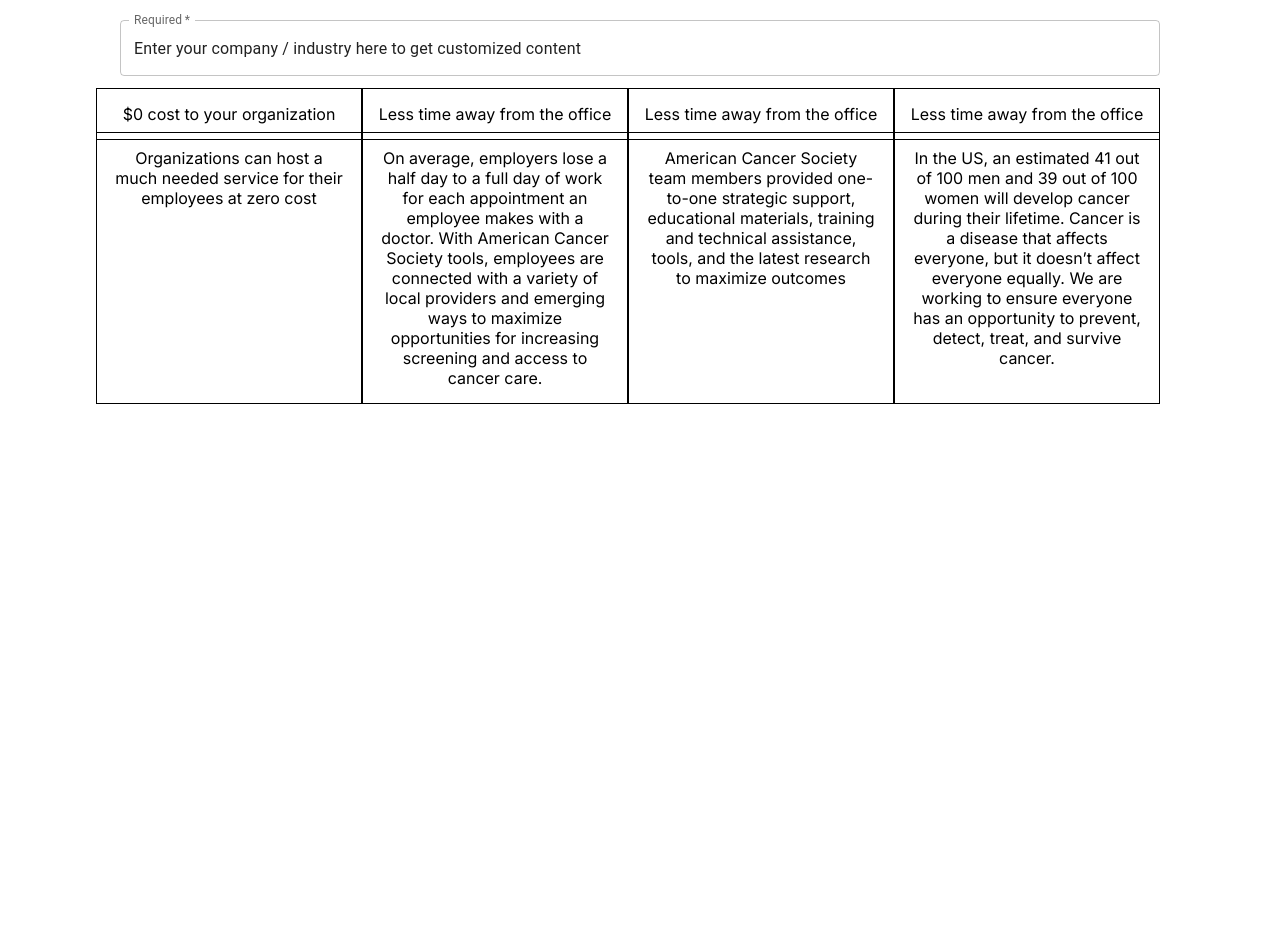
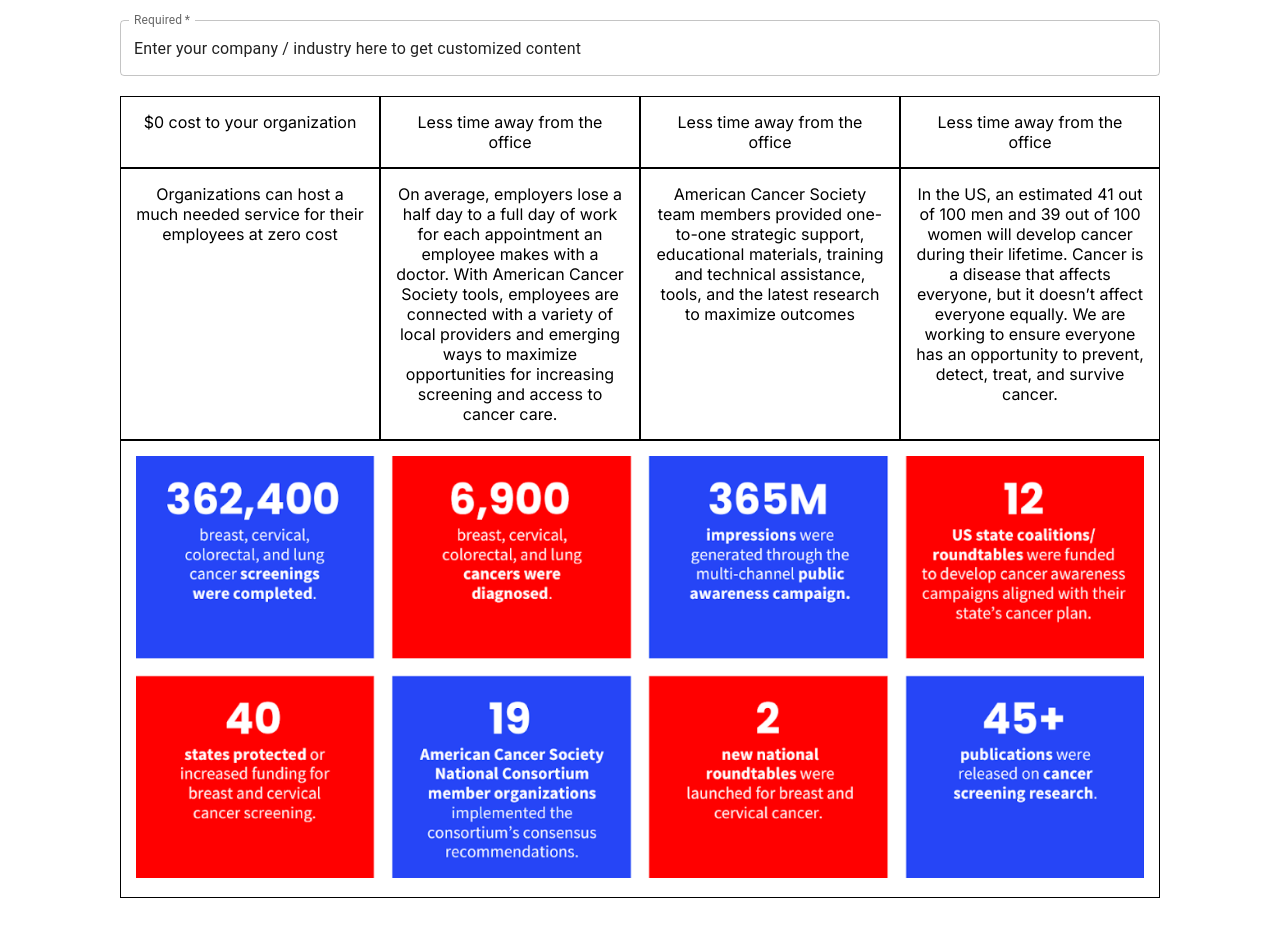
Before and after one commit to code-poets-acs/cancer-awareness-campaigns, a Next.js app: page / in a window 1280 px wide. Shown: the part 100-1036 px from the top of the page. Before the commit the page ends 800 px from the top, so only its background shows below. Built offline with nearby package versions, Linux system fonts and the light colour scheme.

Commit message:
record Page added

```diff
--- a/src/app/page.tsx
+++ b/src/app/page.tsx
@@ -19,8 +19,18 @@
               <CompanyForm></CompanyForm>
               <br></br>
             </Grid>
-            <Grid container>
-            <WhyPrescreening></WhyPrescreening>
+            <Grid item xs={12}>
+              <WhyPrescreening></WhyPrescreening>
+            </Grid>
+            <br></br>
+            <Grid item xs={12} style={{
+              padding: '15px',
+              textAlign: 'center',
+              border: '1px solid black'
+            }}>
+              <img src="record.png" style={{
+                width: '100%'
+              }} />
             </Grid>
           </Grid>
         </Box>
--- a/src/components/WhyPrescreening.tsx
+++ b/src/components/WhyPrescreening.tsx
@@ -8,12 +8,9 @@
   }
   return (
     <Grid
-      spacing={5}
-      style={{
-        bottom: '5'
-      }}
+
     >
-      <Grid container rowSpacing={1} columnSpacing={{ xs: 1, sm: 2, md: 3 }}>
+      <Grid container>
         <Grid item xs={3} style={gridStyle}>
           {`$0 cost to your organization`}
         </Grid>
@@ -28,7 +25,7 @@
         </Grid>
       </Grid>
 
-	  <Grid container rowSpacing={1} columnSpacing={{ xs: 1, sm: 2, md: 3 }}>
+	  <Grid container >
         <Grid item xs={3} style={gridStyle}>
           {'Organizations can host a much needed service for their employees at zero cost'}
         </Grid>
```
Also changed, not shown: public/record.png (added).
